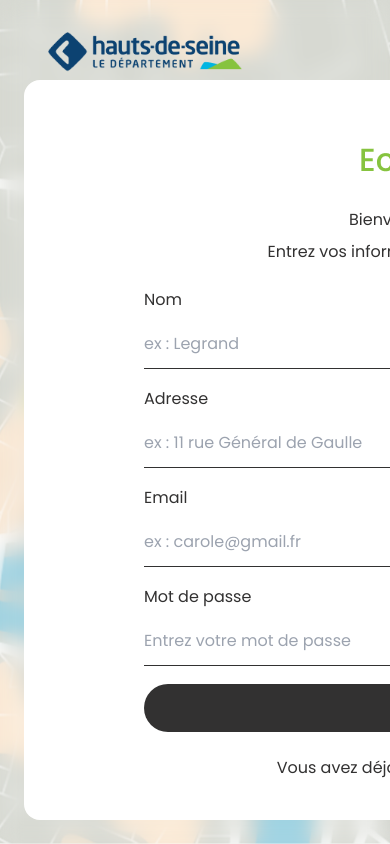
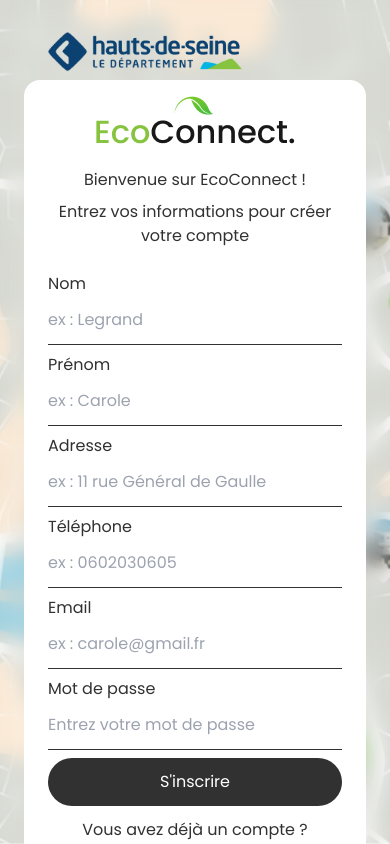
Before and after one commit to enzocosson/devlab-haut-de-seine, a React (Vite) app in the folder front-end/: page /register in a window 390 px wide. Built offline with nearby package versions, Linux system fonts and the light colour scheme.

Commit message:
fix: loginPage style

```diff
--- a/front-end/src/pages/LoginPage/LoginPage.module.scss
+++ b/front-end/src/pages/LoginPage/LoginPage.module.scss
@@ -2,6 +2,7 @@
 	width: 100vw;
 	height: 100vh;
 	display: flex;
+	flex-direction: row;
 	align-items: flex-start;
 	justify-content: space-between;
 	text-align: center;
@@ -164,3 +165,43 @@
 .pointer {
 	cursor: pointer;
 }
+
+@media screen and (max-width: 600px) {
+	.main {
+		flex-direction: column;
+		overflow: auto;
+
+		.loginCard, .registerCard {
+			padding: 12px 24px;
+			width: 100%;
+			height: auto;
+			gap: 12px;
+		}
+
+		.loginForm, .registerForm {
+			padding: 0 !important;
+			gap: 12px !important;
+
+			form {
+				gap: 8px !important;
+			}
+		}
+	}
+
+	.registerForm {
+
+		.fullName {
+			display: flex;
+			flex-direction: column;
+			gap: 8px;
+		}
+
+		form {
+			gap: 8px;
+		}
+
+		.loginInput {
+			gap: 0 !important;
+		}
+	}
+}
```
